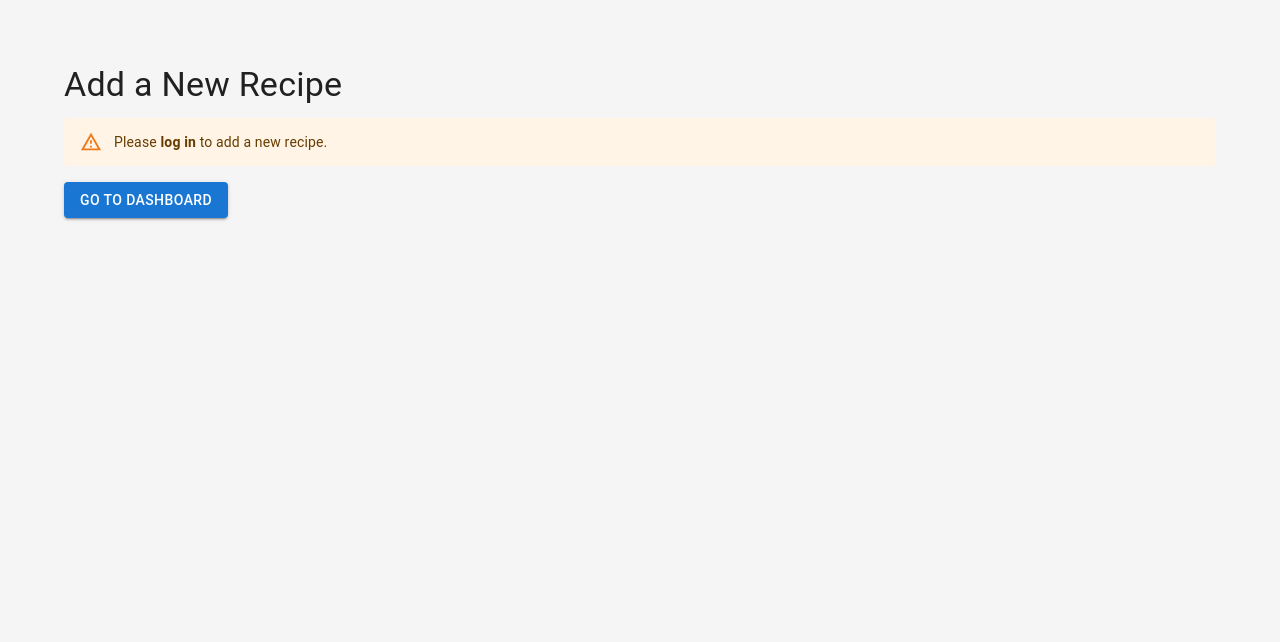
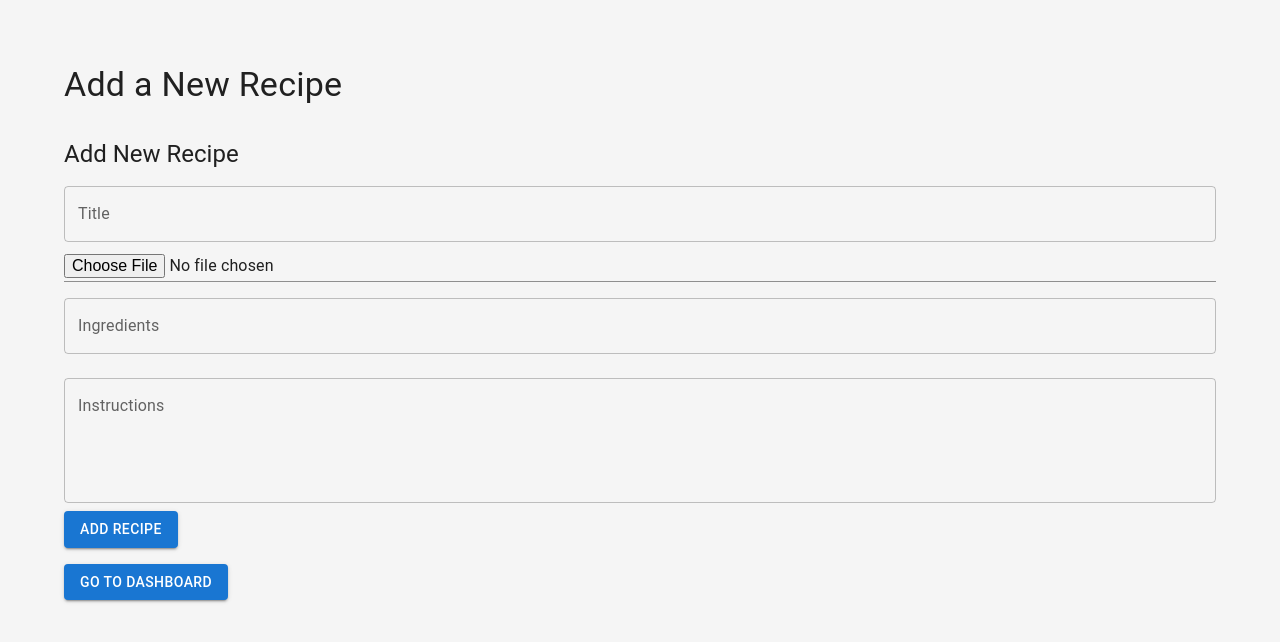
Before and after one commit to Shalomhosheya/recipe-Finder-TreineticPvt--work-task, a React (Vite) app: page /add-recipe in a window 1280 px wide. Shown: the top 642 px of the page. Built offline with nearby package versions, Linux system fonts and the light colour scheme.

Commit message:
fix some issues

```diff
--- a/src/App.tsx
+++ b/src/App.tsx
@@ -27,9 +27,9 @@ const App = () => {
     <Router>
       <Box sx={{ padding: '2rem' }}>
         <Routes>
-          <Route path="/" element={<Dashboard customRecipes={customRecipes} onAdd={handleAddRecipe} />} />
-          <Route path="/add-recipe" element={<AddRecipePage onAdd={handleAddRecipe} />} />
-          <Route path="/recipe/:id" element={<RecipeDetails customRecipes={customRecipes} />} />
+         <Route path="/" element={<Dashboard customRecipes={customRecipes} onAdd={handleAddRecipe} />} />
+         <Route path="/add-recipe" element={<AddRecipePage onAdd={handleAddRecipe} />} />
+         <Route path="/recipe/:id" element={<RecipeDetails customRecipes={customRecipes} />} />
           <Route path="/login" element={<LoginPage />} />
 
         </Routes>
--- a/src/component/AddRecipe.jsx
+++ b/src/component/AddRecipe.jsx
@@ -1,6 +1,5 @@
-import React, { useState, useEffect } from 'react';
-import { Box, TextField, Button, Typography, Input, Alert } from '@mui/material';
-import { useNavigate } from 'react-router-dom';
+import React, { useState } from 'react';
+import { Box, TextField, Button, Typography, Input } from '@mui/material';
 
 const AddRecipe = ({ onAdd }) => {
   const [form, setForm] = useState({
@@ -11,18 +10,6 @@ const AddRecipe = ({ onAdd }) => {
     imageFile: null,
   });
 
-  const [userLoggedIn, setUserLoggedIn] = useState(false);
-  const navigate = useNavigate();
-
-  useEffect(() => {
-    const user = localStorage.getItem('user');
-    if (user) {
-      setUserLoggedIn(true);
-    } else {
-      setUserLoggedIn(false);
-    }
-  }, []);
-
   const handleChange = (e) => {
     setForm({ ...form, [e.target.name]: e.target.value });
   };
@@ -30,35 +17,21 @@ const AddRecipe = ({ onAdd }) => {
   const handleImageChange = (e) => {
     const file = e.target.files[0];
     if (file) {
-      setForm({ ...form, imageFile: file, image: URL.createObjectURL(file) });
+      setForm({ ...form, imageFile: file, image: URL.createObjectURL(file) }); // Save image URL for preview
     }
   };
 
   const handleSubmit = () => {
-    if (!userLoggedIn) {
-      alert('You must be logged in to add a recipe!');
-      navigate('/login');
-      return;
-    }
-
     const newRecipe = {
-      idMeal: Date.now().toString(),
+      idMeal: Date.now().toString(), // fake ID
       strMeal: form.title,
-      strMealThumb: form.image,
+      strMealThumb: form.image, // Use image URL for the image thumbnail
       strInstructions: form.instructions,
       strIngredient1: form.ingredients,
     };
     onAdd(newRecipe);
     setForm({ title: '', image: '', instructions: '', ingredients: '', imageFile: null });
   };
-
-  if (!userLoggedIn) {
-    return (
-      <Alert severity="warning">
-        Please <strong>log in</strong> to add a new recipe.
-      </Alert>
-    );
-  }
 
   return (
     <Box sx={{ mt: 4 }}>
@@ -78,9 +51,7 @@ const AddRecipe = ({ onAdd }) => {
         fullWidth
         margin="normal"
       />
-      {form.image && (
-        <img src={form.image} alt="Recipe preview" style={{ maxWidth: '200px', marginTop: '10px' }} />
-      )}
+      {form.image && <img src={form.image} alt="Recipe preview" style={{ maxWidth: '200px', marginTop: '10px' }} />}
       <TextField
         name="ingredients"
         label="Ingredients"
--- a/src/pages/DashBoard.tsx
+++ b/src/pages/DashBoard.tsx
@@ -33,8 +33,7 @@ interface DashboardProps {
   customRecipes: Recipe[];
   onAdd: (newRecipe: Recipe) => void;
 }
-
-const Dashboard = ({ customRecipes }: DashboardProps) => {
+const Dashboard: React.FC<DashboardProps> = ({ customRecipes, onAdd }) =>  {
   const [searchQuery, setSearchQuery] = useState('');
   const [recipes, setRecipes] = useState<Recipe[]>([]);
   const [loading, setLoading] = useState(false);
```
Also changed, not shown: src/pages/AddRecipePage.tsx (renamed from src/pages/AddRecipePage.jsx, +6 -1 lines), src/pages/RecipeDetail.tsx (+6 -1 lines).
